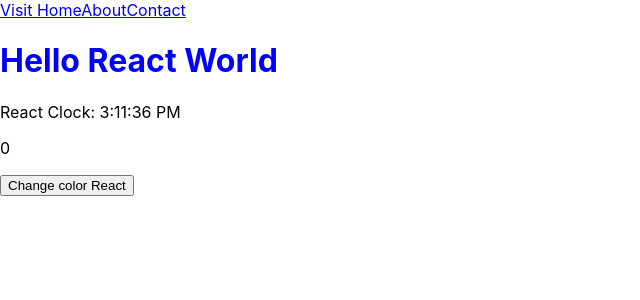
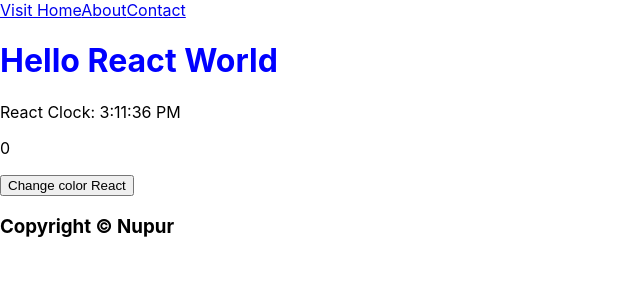
Before and after one commit to NupurKes/seperateconcern, a React (Create React App) app: page / in a window 1280 px wide. Shown: the top 300 px of the page, without its empty margins (0-640 px from the left). Built offline with nearby package versions, Linux system fonts and the light colour scheme.

Commit message:
Shared Layout

```diff
--- a/src/App.js
+++ b/src/App.js
@@ -3,16 +3,17 @@
 import Contact from  "./pages/Contact";
 import About from  "./pages/About";
 import { Route , Routes } from "react-router-dom";
-import Header from "./components/Header";
+import MainLayout from "./layouts/MainLayout";
 
 function App() {
 return (
 <div>
-    <Header />
  <Routes>
-        <Route path="/" element={<Home />} />
-        <Route path="/about" element={<About />} />
-        <Route path="/contact" element={<Contact />} />
+ <Route path="/" element={<MainLayout />} >
+    <Route index element={<Home />} />
+    <Route path="about" element={<About />} />
+    <Route path="contact" element={<Contact />} />
+</Route>
     </Routes>
 </div>)
 }
--- /dev/null
+++ b/src/components/Footer.js
@@ -0,0 +1,7 @@
+import React from 'react'
+
+export default function Footer() {
+  return (
+    <div><h3>Copyright &copy; Nupur</h3></div>
+  )
+}
--- /dev/null
+++ b/src/layouts/MainLayout.js
@@ -0,0 +1,13 @@
+import React from "react";
+import {Outlet} from "react-router-dom";
+import Header from '../components/Header';
+import Footer from '../components/Footer';
+function MainLayout() {
+return (<div>
+    <Header />
+    <Outlet />
+    <Footer />
+</div>)
+}
+
+export default MainLayout;
```
